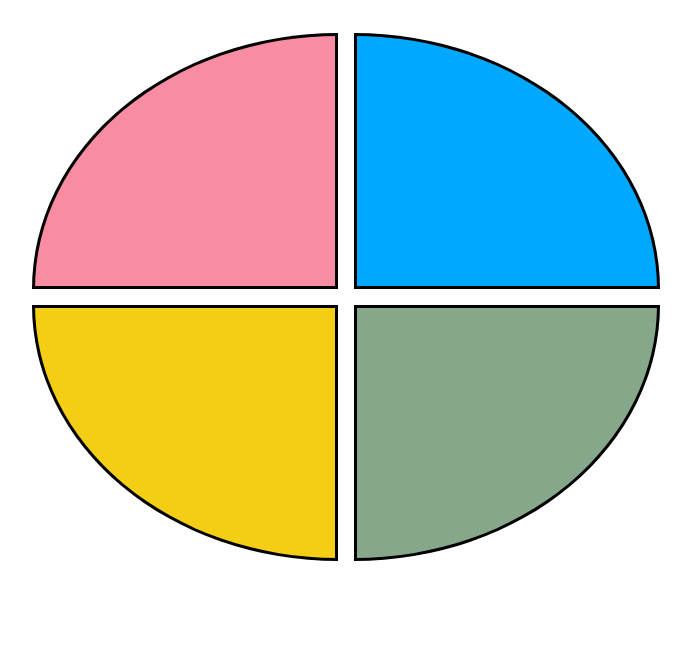
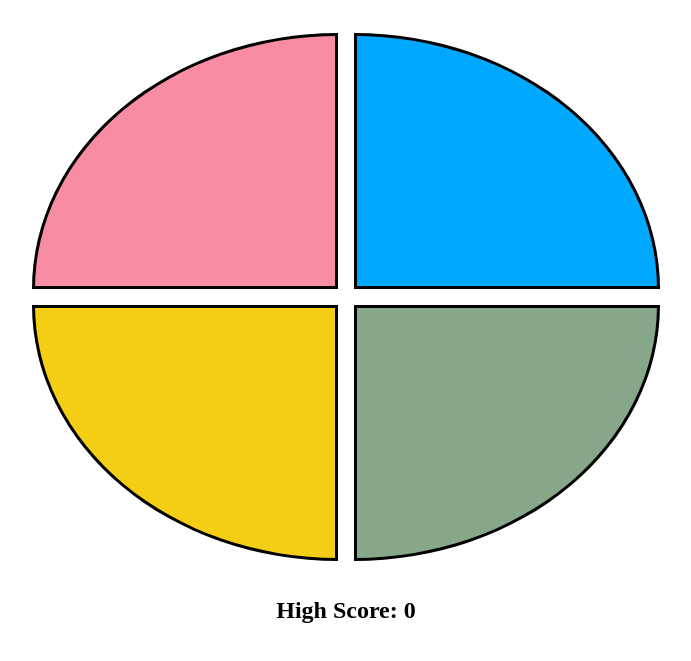
Before and after one commit to Satya-p-patra/Simon-Game, a plain HTML site: page index.html in a window 1280 px wide. Both pictures are taken after a click on the element 479 px from the left and 270 px from the top of the page. Shown: the part 137-798 px from the top of the page, without its empty margins (294-985 px from the left). Drawn offline with Linux system fonts and the light colour scheme.

Commit message:
Added highscore feature.

```diff
--- a/app.js
+++ b/app.js
@@ -1,125 +1,94 @@
 let gameSeq = [];
 let userSeq = [];
-
 let colors = ["red", "yellow", "blue", "green"];
 
 let started = false;
 let level = 0;
 
-
-let highScore = document.getElementById('high-score');
-
+let highScore = localStorage.getItem("highScore") || 0;
+let highScoreDisplay = document.getElementById("high-score");
+highScoreDisplay.innerText = `High Score: ${highScore}`;
 
 document.addEventListener("keypress", function () {
-    setTimeout( function() {
-
+    setTimeout(function () {
         if (started == false) {
             console.log("Game is Started..!");
             started = true;
-
             levelUp();
         }
-    },500)
-
+    }, 500);
 });
 
-let h2 = document.querySelector('h2');
-
+let h2 = document.querySelector("h2");
 
 function btnFlash(btn) {
     btn.classList.add("game-flash");
     setTimeout(function () {
         btn.classList.remove("game-flash");
     }, 250);
-};
-
+}
 
 function userFlash(btn) {
     btn.classList.add("user-flash");
     setTimeout(function () {
         btn.classList.remove("user-flash");
     }, 250);
-};
-
+}
 
 function levelUp() {
     level++;
-
     h2.innerText = `Level ${level}`;
 
     let ranIndx = Math.floor(Math.random() * 4);
     let randColor = colors[ranIndx];
     let randBtn = document.querySelector(`.${randColor}`);
 
-    // console.log(ranIndx);
-    // console.log(randColor);
-    // console.log(randBtn);
-
     gameSeq.push(randColor);
-    // console.log(gameSeq);
-
     btnFlash(randBtn);
-
-};
-
+}
 
 function btnPress() {
     let btn = this;
     userFlash(btn);
 
-    userColor = btn.getAttribute('id');
-    // console.log(userColor);
-
+    let userColor = btn.getAttribute("id");
     userSeq.push(userColor);
-    // console.log(userSeq);
 
     checkBtn(userSeq.length - 1);
-
-};
+}
 
 let allBtns = document.querySelectorAll(".btn");
-for (btn of allBtns) {
+for (let btn of allBtns) {
     btn.addEventListener("click", btnPress);
 }
 
 function checkBtn(indx) {
-
     if (userSeq[indx] === gameSeq[indx]) {
         if (userSeq.length == gameSeq.length) {
             setTimeout(levelUp, 1000);
             userSeq = [];
         }
     } else {
+        if (level > highScore) {
+            highScore = level;
+            localStorage.setItem("highScore", highScore);
+            highScoreDisplay.innerText = `High Score: ${highScore}`;
+        }
+
         h2.innerHTML = `Game Over.! Your Score was:<B>${level}</B> <br> Enter any key to start`;
+
         document.querySelector("body").style.backgroundColor = "red";
-        setTimeout(function () {
-            document.querySelector("body").style.backgroundColor = "white";
-        },100);
-        setTimeout(function () {
-            document.querySelector('body').style.backgroundColor = "red";
-	    },150);
-        setTimeout(function () {
-            document.querySelector('body').style.backgroundColor = "white";
-	    },200);
-        setTimeout(function () {
-            document.querySelector('body').style.backgroundColor = "red";
-	    },250);
-        setTimeout(function () {
-            document.querySelector('body').style.backgroundColor = "white";
-	    },300);
-        setTimeout(function () {
-            document.querySelector('body').style.backgroundColor = "red";
-	    },350);
-        setTimeout(function () {
-            document.querySelector('body').style.backgroundColor = "white";
-	    },400);
-
+        setTimeout(() => (document.querySelector("body").style.backgroundColor = "white"), 100);
+        setTimeout(() => (document.querySelector("body").style.backgroundColor = "red"), 150);
+        setTimeout(() => (document.querySelector("body").style.backgroundColor = "white"), 200);
+        setTimeout(() => (document.querySelector("body").style.backgroundColor = "red"), 250);
+        setTimeout(() => (document.querySelector("body").style.backgroundColor = "white"), 300);
+        setTimeout(() => (document.querySelector("body").style.backgroundColor = "red"), 350);
+        setTimeout(() => (document.querySelector("body").style.backgroundColor = "white"), 400);
 
         reset();
-    };
-};
-
-
+    }
+}
 
 function reset() {
     started = false;
@@ -127,5 +96,3 @@ function reset() {
     userSeq = [];
     level = 0;
 }
-
-//HomeWork::=====================================================================
--- a/index.html
+++ b/index.html
@@ -26,7 +26,7 @@
     </div>
 
 
-    <!-- <h2>High Score : <span id="high-score"></span> </h2> -->
+    <h2><span id="high-score"></span> </h2>
 
     <script src="app.js"></script>
 </body>
```
